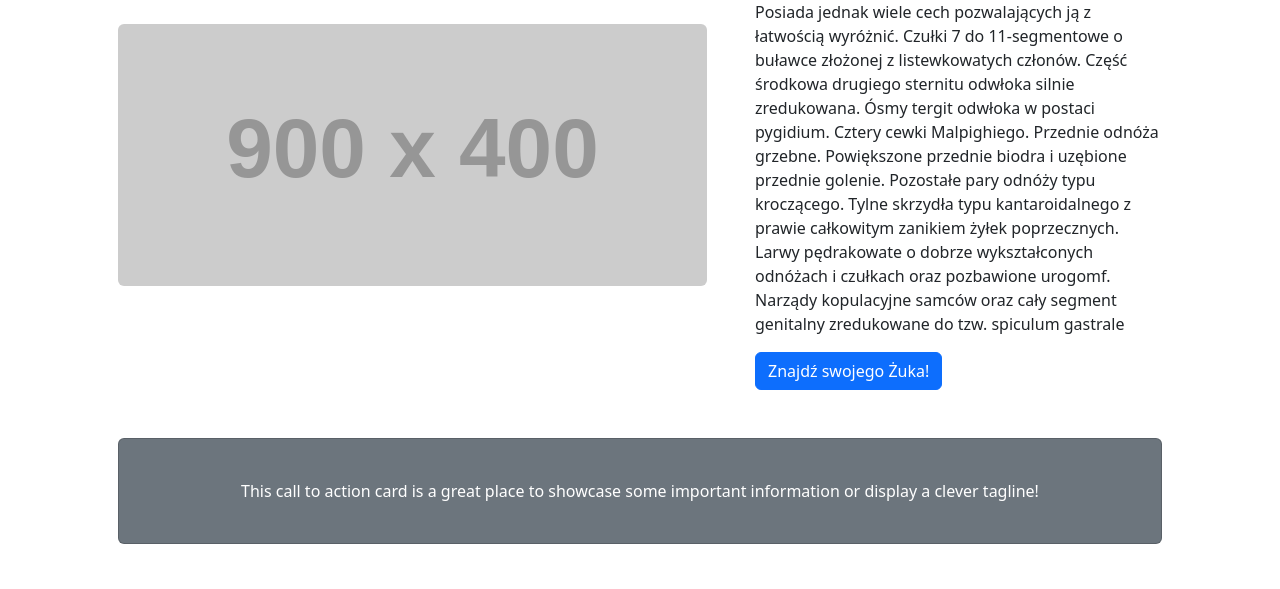
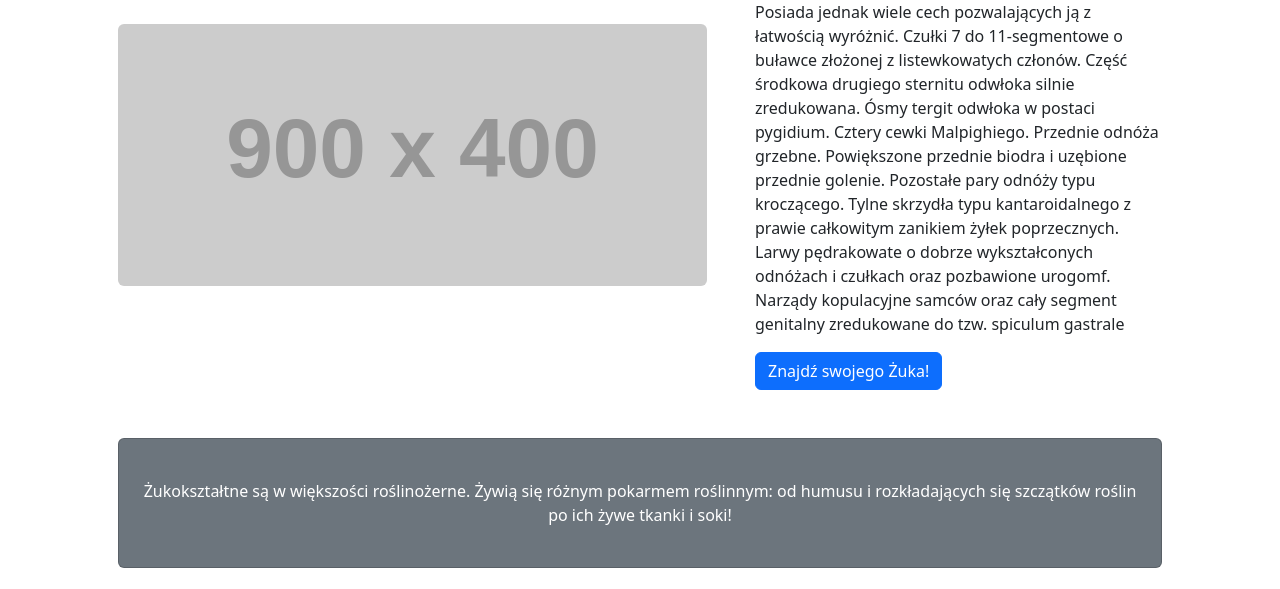
Before and after one commit to efbox/efbox.github.io, a plain HTML site: page index.html in a window 1280 px wide. Shown: the part 184-773 px from the top of the page. Drawn offline with nearby package versions, Linux system fonts and the light colour scheme; placeholder pictures from the web are drawn by us.

Commit message:
Update index.html

```diff
--- a/index.html
+++ b/index.html
@@ -40,7 +40,7 @@
             </div>
             <!-- Call to Action-->
             <div class="card text-white bg-secondary my-5 py-4 text-center">
-                <div class="card-body"><p class="text-white m-0">This call to action card is a great place to showcase some important information or display a clever tagline!</p></div>
+                <div class="card-body"><p class="text-white m-0">Żukokształtne są w większości roślinożerne. Żywią się różnym pokarmem roślinnym: od humusu i rozkładających się szczątków roślin po ich żywe tkanki i soki!</p></div>
             </div>
             <!-- Content Row-->
             <div class="row gx-4 gx-lg-5">
```
